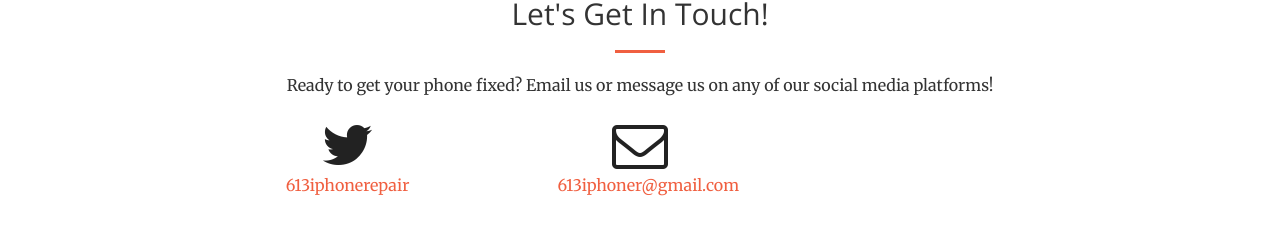
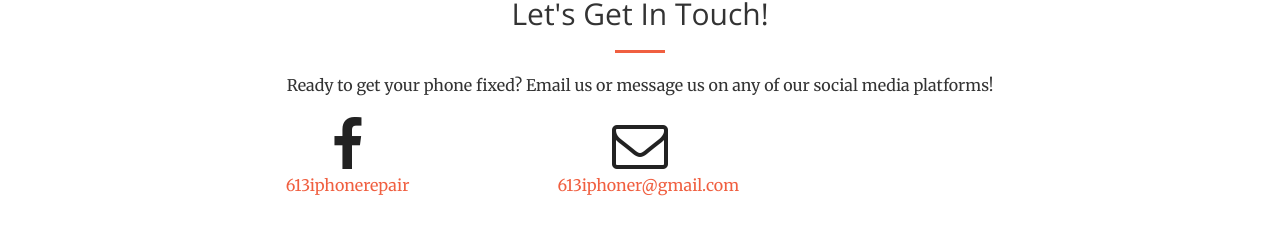
Before and after one commit to SuhaibElkomy/613iphonerepair, a Jekyll site: the page built from index.html, in a window 1280 px wide and 900 px high, scrolled down 2344 px. Shown: the part 583-818 px from the top of the window. Built offline with Jekyll 4.4.1, drawn with Linux system fonts in a browser that asks for light colours.

Commit message:
Update contact.html

```diff
--- a/_includes/contact.html
+++ b/_includes/contact.html
@@ -8,7 +8,7 @@
             </div>
         <div class="col-lg-2 col-lg-offset-2 text-center">
             <a href="https://facebook.com/613iphonerepair">
-                <i class="fa fa-twitter fa-3x wow bounceIn" data-wow-delay=".1s"></i>
+                <i class="fa fa-facebook fa-3x wow bounceIn" data-wow-delay=".1s"></i>
                 <p>613iphonerepair</p>
             </a>
         </div>
@@ -20,7 +20,7 @@
         </div>
         <div class="col-lg-2 col-lg-offset-1 text-center">
             <a href="https://instagram.com/613.iphonerepair>
-            <i class="fa fa-github fa-3x wow bounceIn" data-wow-delay=".1s"></i>
+            <i class="fa fa-instagram fa-3x wow bounceIn" data-wow-delay=".1s"></i>
                 <p>{{ site.github_username }}</p>
             </a>
         </div>
```
